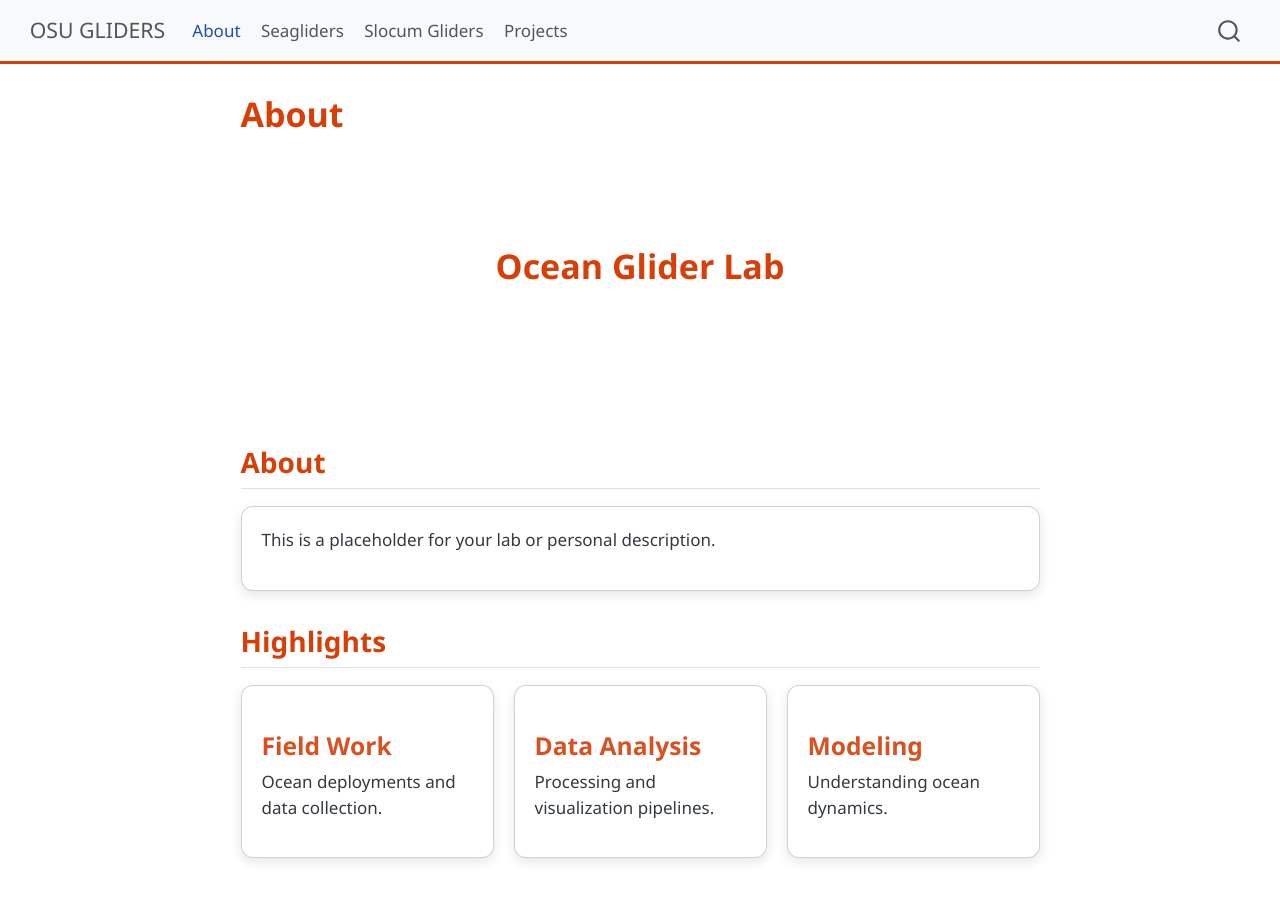
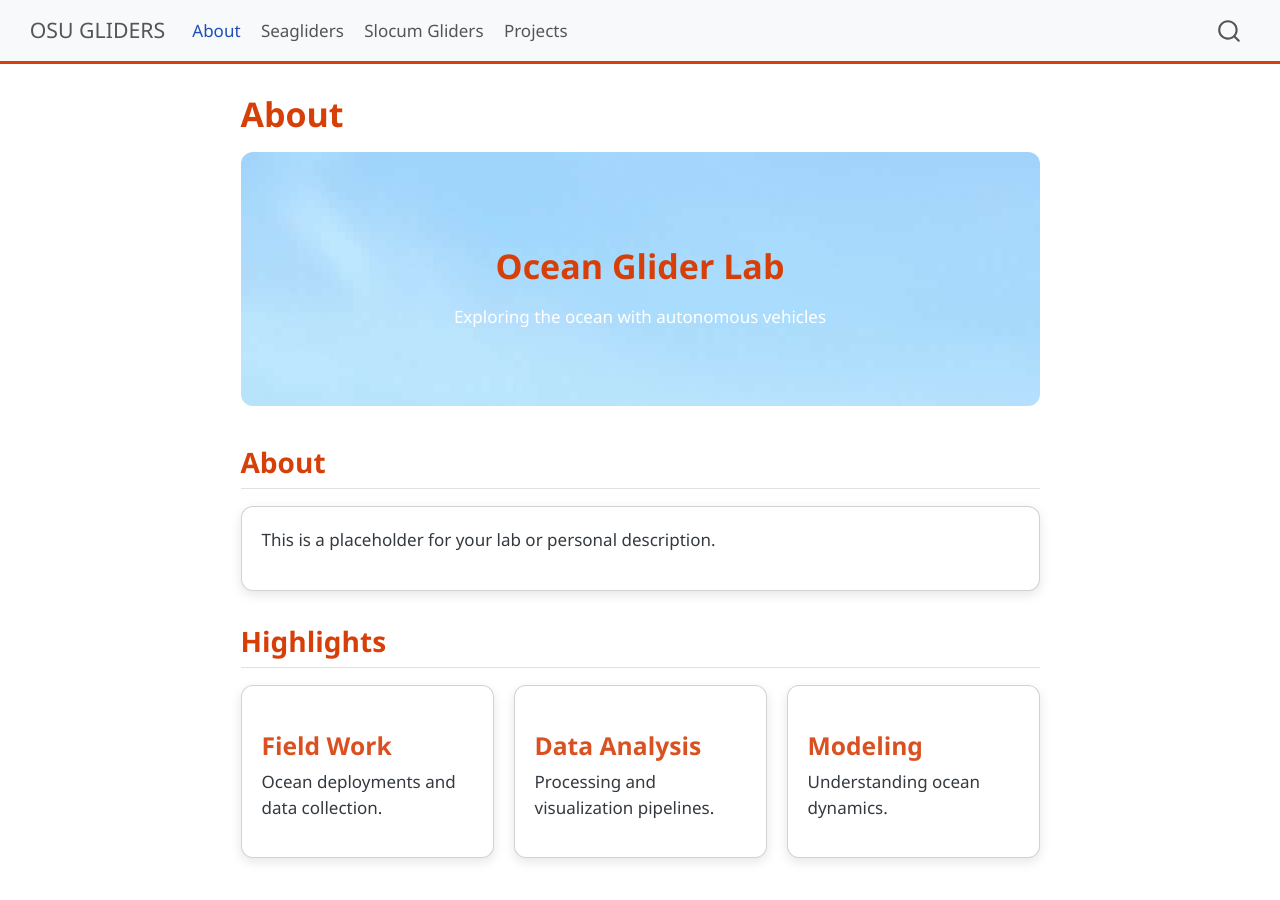
Before and after one commit to marqjace/osugliders-resources, a plain HTML site: page index.html in a window 1280 px wide. Drawn offline with Linux system fonts and the light colour scheme.

Commit message:
Built site for gh-pages

```diff
--- a/styles.css
+++ b/styles.css
@@ -15,7 +15,7 @@ h1, h2, h3 {
 .hero {
   padding: 60px 20px;
   text-align: center;
-  background: url("docs/img/IMG_3416.jpeg");
+  background: url("img/IMG_3416.jpeg");
   color: white;
   border-radius: 12px;
   margin-bottom: 40px;
```
Also changed, not shown: img/IMG_3416.jpeg (added), 1 other file.
